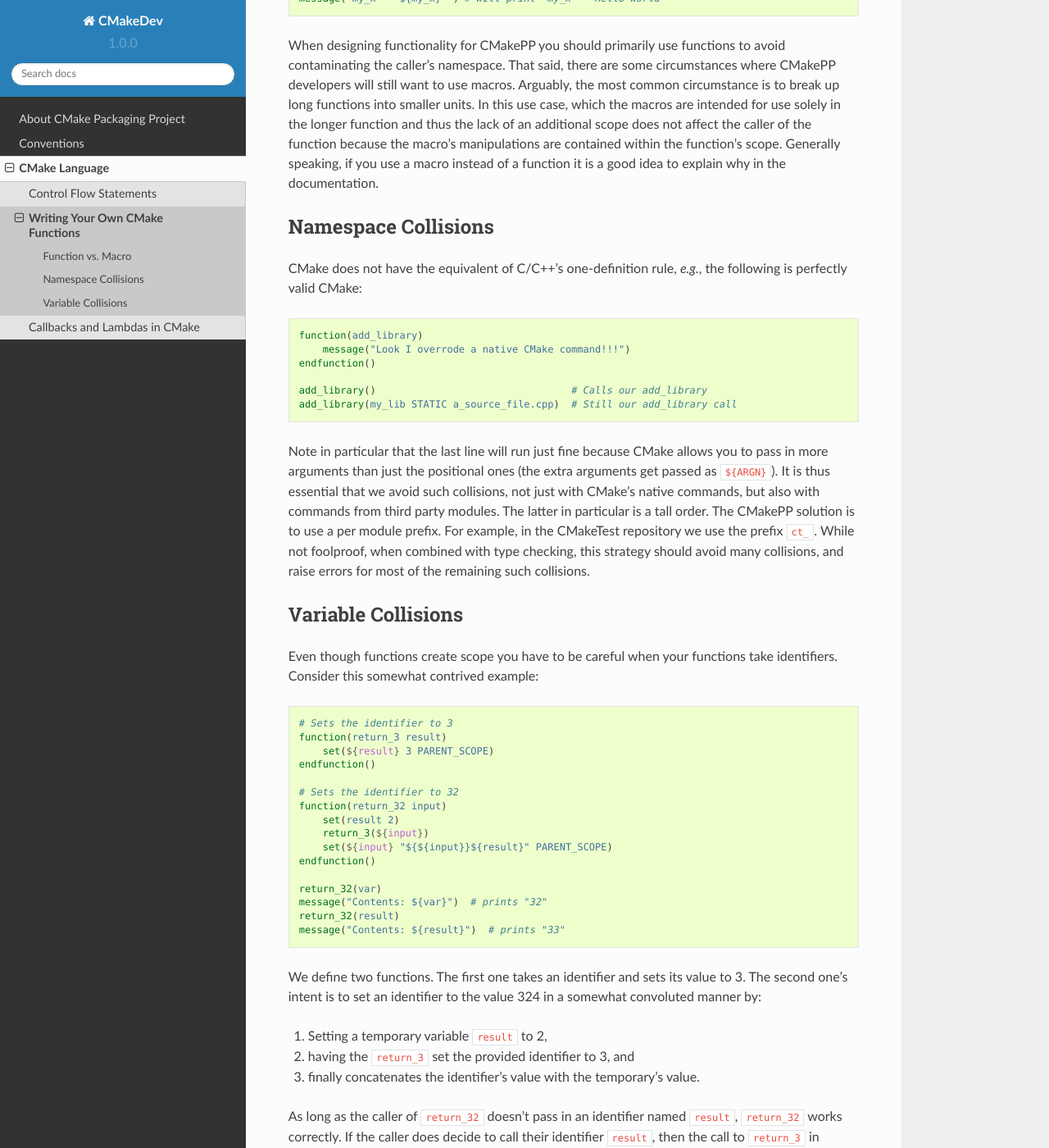
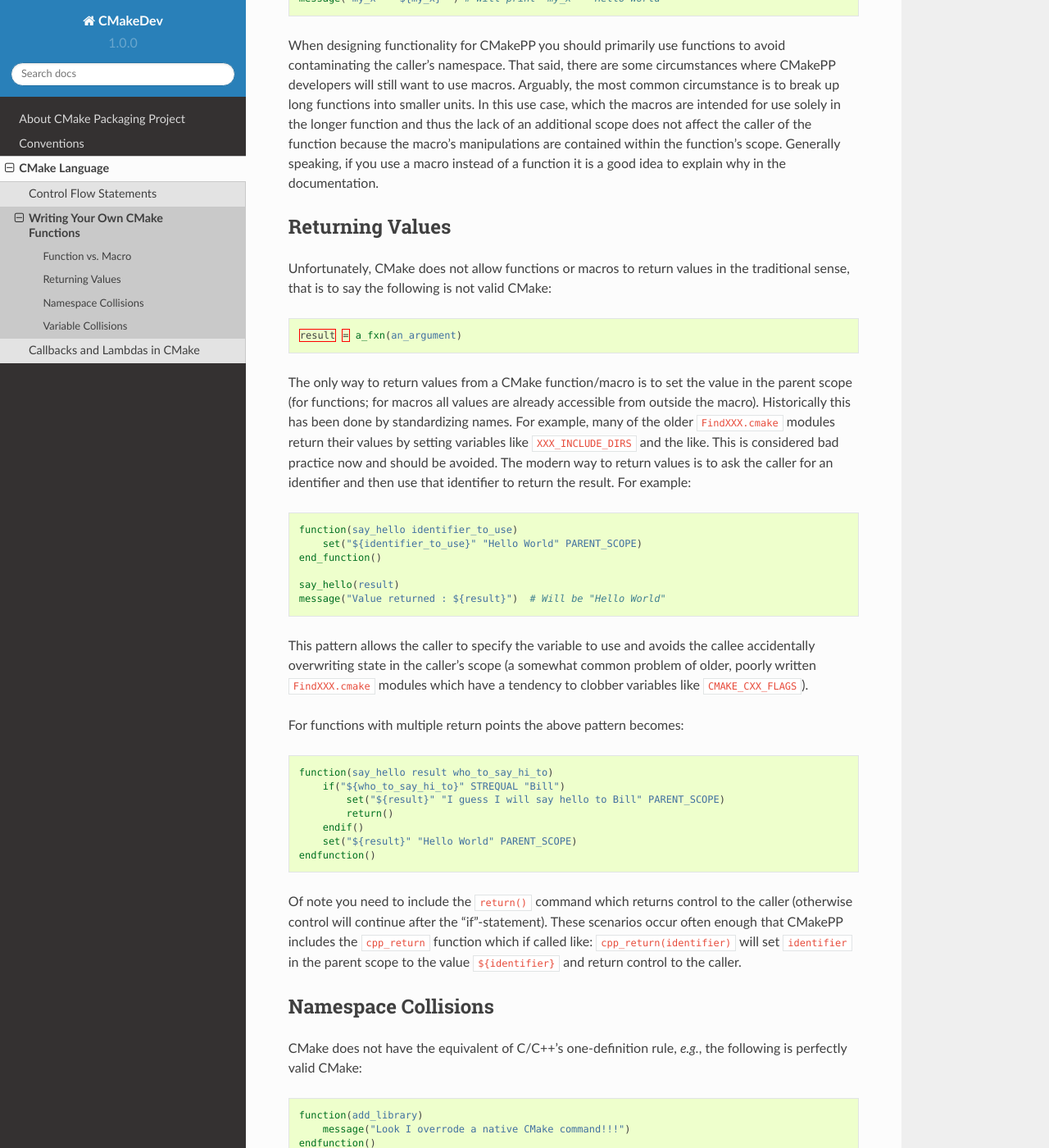
Before and after one commit to zachcran/CMakeDev, a Sphinx documentation site: the page built from docs/source/cmake/writing_functions.rst, in a window 1280 px wide and 1400 px high, scrolled down 632 px. Shown: the whole window at 82% size. Built offline with Sphinx 7.4.7 and the Read the Docs theme 2.0.0, drawn with Linux system fonts in a browser that asks for light colours.

Commit message:
update if-statements and writing functions
this commit adds more clarity to the semantics of how if-statements evaluate their conditions and introduces a new section to "writing functions" which focuses on how to return values from a CMake function.

```diff
--- a/docs/source/cmake/writing_functions.rst
+++ b/docs/source/cmake/writing_functions.rst
@@ -39,6 +39,57 @@ function and thus the lack of an additional scope does not affect the caller of
 the function because the macro's manipulations are contained within the
 function's scope. Generally speaking, if you use a macro instead of a function
 it is a good idea to explain why in the documentation.
+
+Returning Values
+================
+
+Unfortunately, CMake does not allow functions or macros to return values in the
+traditional sense, that is to say the following is not valid CMake:
+
+.. code-block:: cmake
+
+   result = a_fxn(an_argument)
+
+The only way to return values from a CMake function/macro is to set the value in
+the parent scope (for functions; for macros all values are already accessible
+from outside the macro). Historically this has been done by standardizing names.
+For example, many of the older ``FindXXX.cmake`` modules return their values by
+setting variables like ``XXX_INCLUDE_DIRS`` and the like. This is considered bad
+practice now and should be avoided. The modern way to return values is to ask
+the caller for an identifier and then use that identifier to return the result.
+For example:
+
+.. code-block:: cmake
+
+   function(say_hello identifier_to_use)
+       set("${identifier_to_use}" "Hello World" PARENT_SCOPE)
+   end_function()
+
+   say_hello(result)
+   message("Value returned : ${result}")  # Will be "Hello World"
+
+This pattern allows the caller to specify the variable to use and avoids the
+callee accidentally overwriting state in the caller's scope (a somewhat common
+problem of older, poorly written ``FindXXX.cmake`` modules which have a tendency
+to clobber variables like ``CMAKE_CXX_FLAGS``).
+
+For functions with multiple return points the above pattern becomes:
+
+.. code-block:: cmake
+
+   function(say_hello result who_to_say_hi_to)
+       if("${who_to_say_hi_to}" STREQUAL "Bill")
+           set("${result}" "I guess I will say hello to Bill" PARENT_SCOPE)
+           return()
+       endif()
+       set("${result}" "Hello World" PARENT_SCOPE)
+   endfunction()
+
+Of note you need to include the ``return()`` command which returns control to
+the caller (otherwise control will continue after the "if"-statement). These
+scenarios occur often enough that CMakePP includes the ``cpp_return`` function
+which if called like: ``cpp_return(identifier)`` will set ``identifier`` in the
+parent scope to the value ``${identifier}`` and return control to the caller.
 
 Namespace Collisions
 ====================
```
Also changed, not shown: docs/source/cmake/if_statements.rst (+26 -7 lines).
